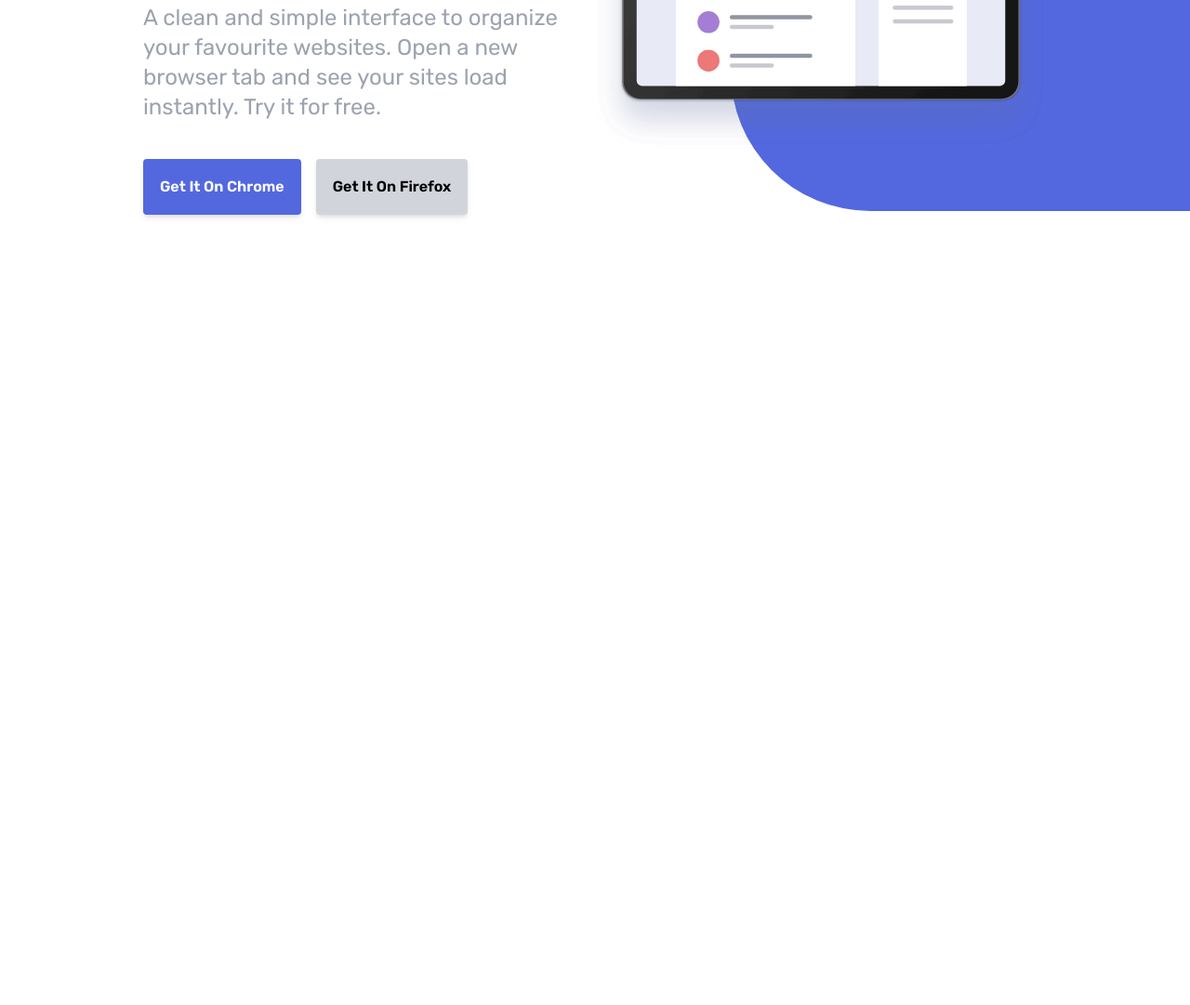
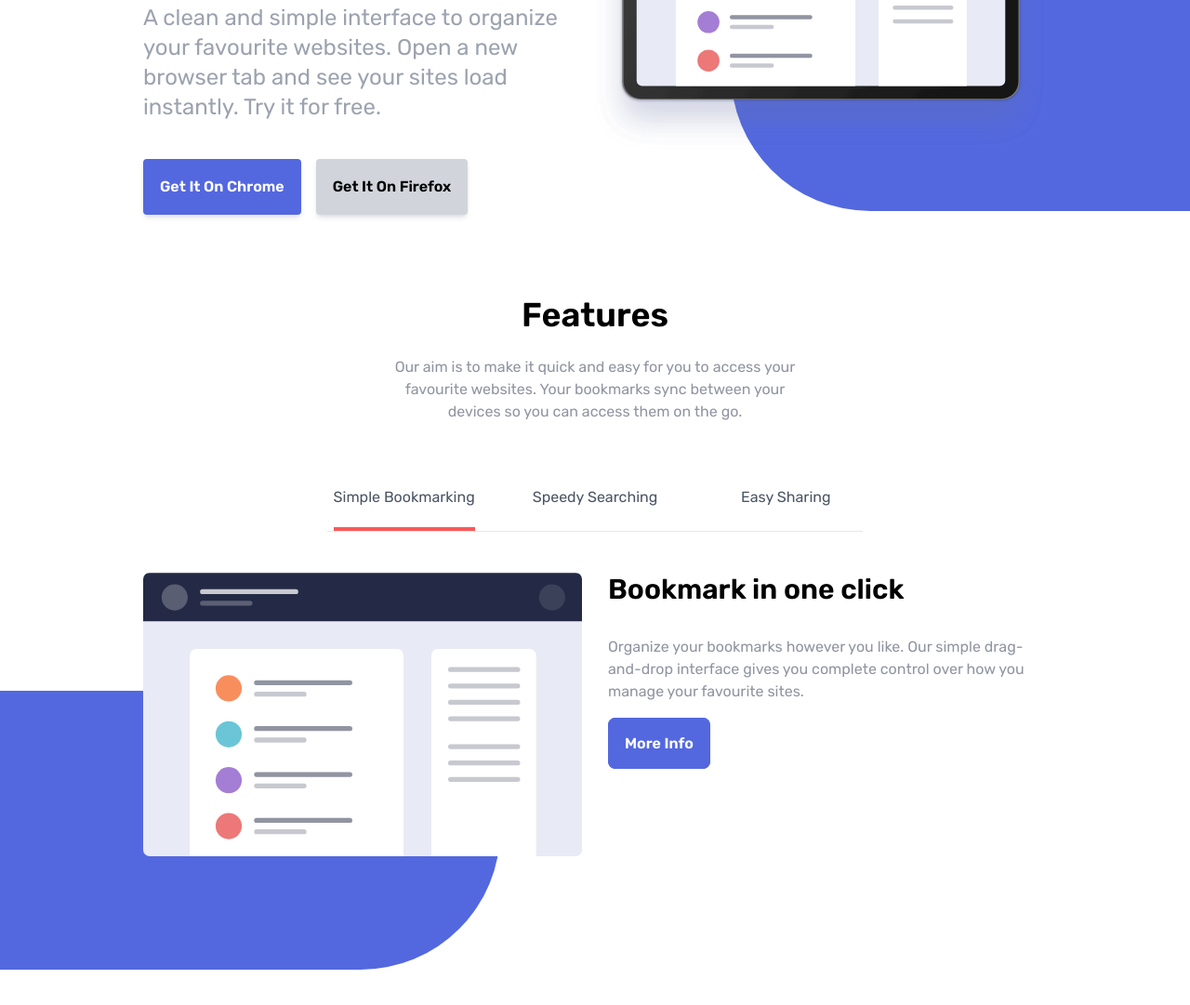
Before and after one commit to TomIrimescu/simple-tailwind-starter-bookmark-manager, a website: page index.html in a window 1280 px wide. Shown: the part 445-1526 px from the top of the page at 93% size. Before the commit the page ends 800 px from the top, so only its background shows below. Drawn offline with Linux system fonts and the light colour scheme.

Commit message:
Add features section w/tabs & tab panels w/p

```diff
--- a/index.html
+++ b/index.html
@@ -91,5 +91,85 @@
         </div>
       </div>
     </section>
+    <!-- Features Heading -->
+    <section id="features"></section>
+    <div class="container mx-auto mt-16 px-6">
+      <h2 class="mb-6 text-4xl font-semibold text-center">Features</h2>
+      <p class="max-w-md mx-auto text-center text-grayishBlue">
+        Our aim is to make it quick and easy for you to access your favourite
+        websites. Your bookmarks sync between your devices so you can access
+        them on the go.
+      </p>
+    </div>
+    <!-- Features Tabs -->
+    <section id="tabs">
+      <!-- Tabs/Panels Container -->
+      <div class="container relative mx-auto my-6 mb-32 mt-12 px-6">
+        <div class="bg-tabs"></div>
+        <!-- Tabs Flex Container -->
+        <div
+          class="flex flex-col justify-center max-w-xl mx-auto mb-6 border-b md:space-x-10 md:flex-row"
+        >
+          <!-- Tab 1 -->
+          <div
+            class="flex justify-center text-center text-gray-600 border-b md:border-b-0 hover:text-softRed md:w-1/3 tab"
+            data-target="panel-1"
+          >
+            <div class="py-5 border-b-4 border-softRed" data-target="panel-1">
+              Simple Bookmarking
+            </div>
+          </div>
+          <!-- Tab 2 -->
+          <div
+            class="flex justify-center text-center text-gray-600 border-b md:border-b-0 hover:text-softRed md:w-1/3 tab"
+            data-target="panel-2"
+          >
+            <div class="py-5" data-target="panel-2">Speedy Searching</div>
+          </div>
+          <!-- Tab 3 -->
+          <div
+            class="flex justify-center text-center text-gray-600 border-b md:border-b-0 hover:text-softRed md:w-1/3 tab"
+            data-target="panel-3"
+          >
+            <div class="py-5" data-target="panel-3">Easy Sharing</div>
+          </div>
+        </div>
+
+        <!-- Tab Panels -->
+        <section id="panels" class="container mx-auto">
+          <!-- Panel 1 -->
+          <div
+            class="flex flex-col py-5 md:flex-row md:space-x-7 panel panel-1"
+          >
+            <!-- Panel Image -->
+            <div class="flex justify-center md:w-1/2">
+              <img
+                src="images/illustration-features-tab-1.svg"
+                alt=""
+                class="relative z-10 mb-32"
+              />
+            </div>
+            <!-- Panel Content -->
+            <div class="flex flex-col space-y-8 md:w-1/2">
+              <h3 class="text-3xl font-semibold md:mt-0 md:text-left">
+                Bookmark in one click
+              </h3>
+              <p class="max-w-md text-grayishBlue md:text-left">
+                Organize your bookmarks however you like. Our simple
+                drag-and-drop interface gives you complete control over how you
+                manage your favourite sites.
+              </p>
+              <div>
+                <a
+                  href="#"
+                  class="p-4 mt-4 font-semibold text-white border-2 border-softBlue rounded-lg md:inline-flex bg-softBlue hover:bg-white hover:text-softBlue"
+                  >More Info</a
+                >
+              </div>
+            </div>
+          </div>
+        </section>
+      </div>
+    </section>
   </body>
 </html>
--- a/input.css
+++ b/input.css
@@ -8,5 +8,6 @@
     height: 300px;
     left: 30%;
     @apply absolute rounded-l-full top-52 bg-softBlue;
-  }
+  },
+
 }
```
Also changed, not shown: css/style.css.
